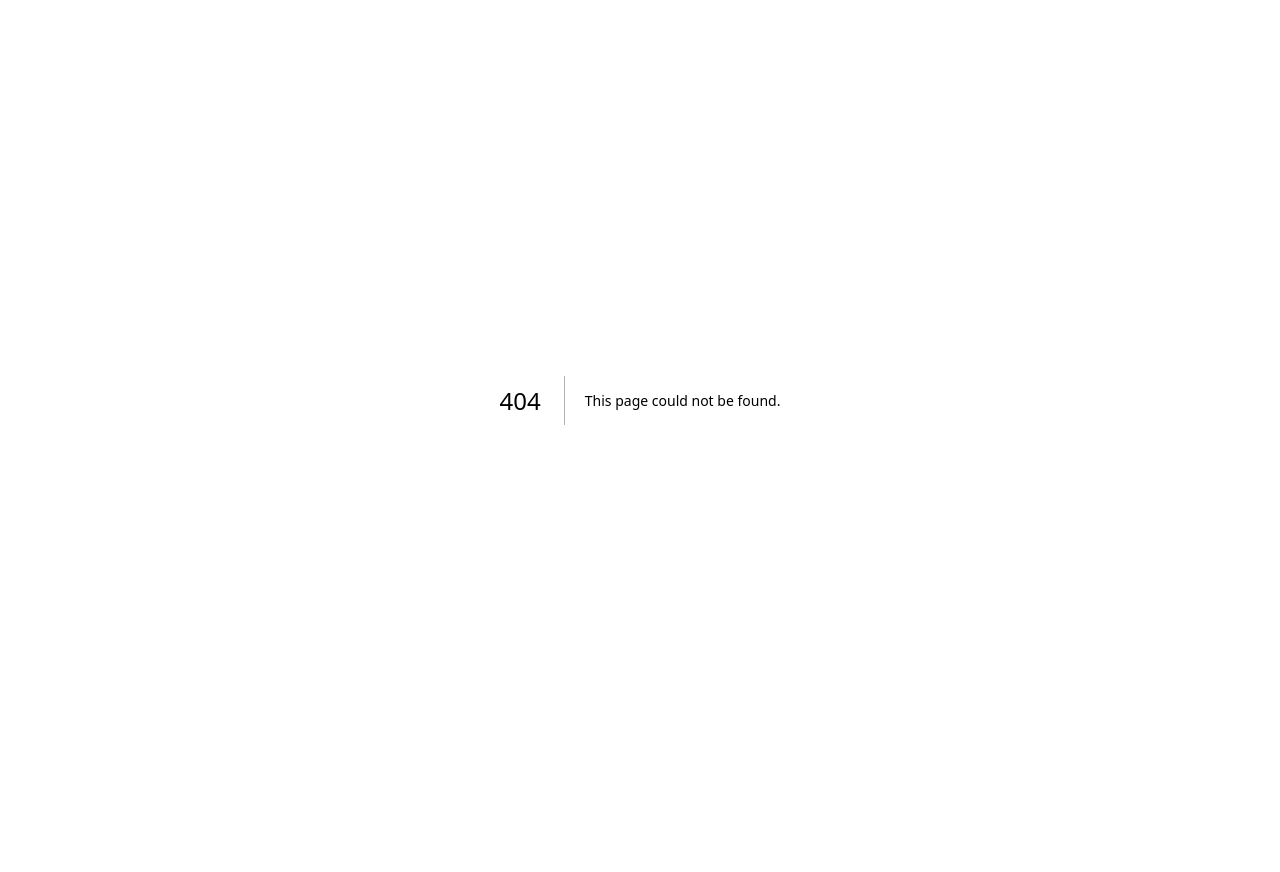
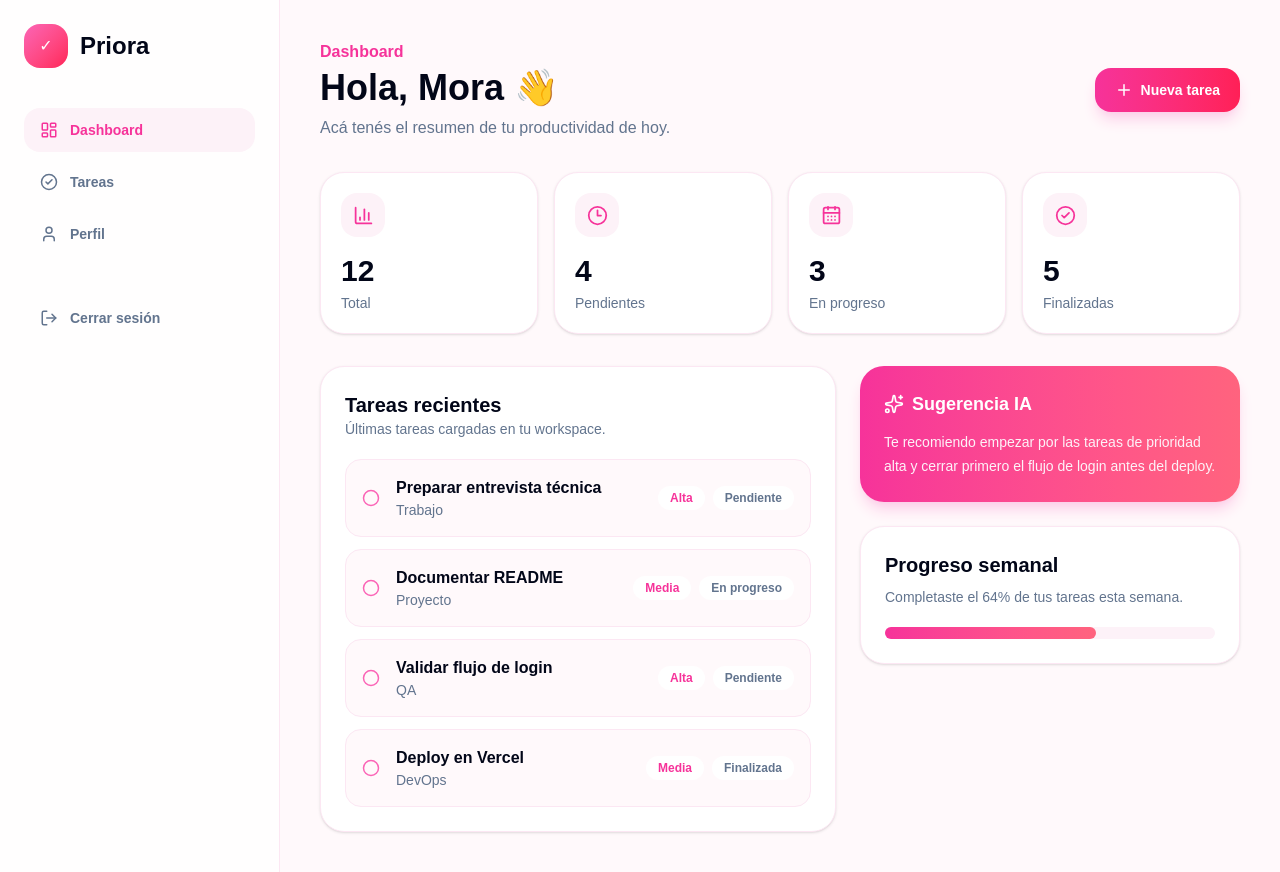
Before and after one commit to moracicero/priora, a Next.js app: page /dashboard in a window 1280 px wide. Before the commit this address had no page. Before the commit the page ends 800 px from the top, so only its background shows below. Built offline with nearby package versions, Linux system fonts and the light colour scheme.

Commit message:
feat: create Priora landing and dashboard layout

```diff
--- /dev/null
+++ b/app/dashboard/page.tsx
@@ -0,0 +1,160 @@
+import {
+  BarChart3,
+  CalendarDays,
+  CheckCircle2,
+  Circle,
+  Clock3,
+  LayoutDashboard,
+  LogOut,
+  Plus,
+  Sparkles,
+  User,
+} from "lucide-react";
+
+export default function DashboardPage() {
+  const tasks = [
+    ["Preparar entrevista técnica", "Trabajo", "Alta", "Pendiente"],
+    ["Documentar README", "Proyecto", "Media", "En progreso"],
+    ["Validar flujo de login", "QA", "Alta", "Pendiente"],
+    ["Deploy en Vercel", "DevOps", "Media", "Finalizada"],
+  ];
+
+  return (
+    <main className="min-h-screen bg-[#FFF9FB] text-slate-950">
+      <div className="grid min-h-screen lg:grid-cols-[280px_1fr]">
+        <aside className="hidden border-r border-pink-100 bg-white/80 p-6 lg:block">
+          <div className="flex items-center gap-3">
+            <div className="flex h-11 w-11 items-center justify-center rounded-2xl bg-gradient-to-br from-pink-400 to-rose-500 text-white">
+              ✓
+            </div>
+            <span className="text-2xl font-black">Priora</span>
+          </div>
+
+          <nav className="mt-10 space-y-2">
+            <button className="flex w-full items-center gap-3 rounded-2xl bg-pink-50 px-4 py-3 text-sm font-bold text-pink-500">
+              <LayoutDashboard size={18} />
+              Dashboard
+            </button>
+
+            <button className="flex w-full items-center gap-3 rounded-2xl px-4 py-3 text-sm font-bold text-slate-500 hover:bg-pink-50 hover:text-pink-500">
+              <CheckCircle2 size={18} />
+              Tareas
+            </button>
+
+            <button className="flex w-full items-center gap-3 rounded-2xl px-4 py-3 text-sm font-bold text-slate-500 hover:bg-pink-50 hover:text-pink-500">
+              <User size={18} />
+              Perfil
+            </button>
+          </nav>
+
+          <button className="mt-10 flex w-full items-center gap-3 rounded-2xl px-4 py-3 text-sm font-bold text-slate-500 hover:bg-pink-50 hover:text-pink-500">
+            <LogOut size={18} />
+            Cerrar sesión
+          </button>
+        </aside>
+
+        <section className="p-6 lg:p-10">
+          <header className="flex flex-col justify-between gap-5 md:flex-row md:items-center">
+            <div>
+              <p className="font-bold text-pink-500">Dashboard</p>
+              <h1 className="mt-1 text-4xl font-black">Hola, Mora 👋</h1>
+              <p className="mt-2 text-slate-500">
+                Acá tenés el resumen de tu productividad de hoy.
+              </p>
+            </div>
+
+            <button className="inline-flex items-center justify-center gap-2 rounded-2xl bg-gradient-to-r from-pink-500 to-rose-500 px-5 py-3 text-sm font-bold text-white shadow-lg shadow-pink-200">
+              <Plus size={18} />
+              Nueva tarea
+            </button>
+          </header>
+
+          <section className="mt-8 grid gap-4 md:grid-cols-4">
+            {[
+              [BarChart3, "12", "Total"],
+              [Clock3, "4", "Pendientes"],
+              [CalendarDays, "3", "En progreso"],
+              [CheckCircle2, "5", "Finalizadas"],
+            ].map(([Icon, number, label]) => (
+              <article
+                key={label as string}
+                className="rounded-3xl border border-pink-100 bg-white p-5 shadow-sm"
+              >
+                <div className="mb-4 flex h-11 w-11 items-center justify-center rounded-2xl bg-pink-50 text-pink-500">
+                  <Icon size={21} />
+                </div>
+                <p className="text-3xl font-black">{number as string}</p>
+                <p className="mt-1 text-sm font-medium text-slate-500">
+                  {label as string}
+                </p>
+              </article>
+            ))}
+          </section>
+
+          <section className="mt-8 grid gap-6 xl:grid-cols-[1fr_380px]">
+            <article className="rounded-3xl border border-pink-100 bg-white p-6 shadow-sm">
+              <div className="mb-5 flex items-center justify-between">
+                <div>
+                  <h2 className="text-xl font-black">Tareas recientes</h2>
+                  <p className="text-sm text-slate-500">
+                    Últimas tareas cargadas en tu workspace.
+                  </p>
+                </div>
+              </div>
+
+              <div className="grid gap-3">
+                {tasks.map(([title, category, priority, status]) => (
+                  <div
+                    key={title}
+                    className="flex flex-col justify-between gap-3 rounded-2xl border border-pink-100 bg-[#FFF9FB] p-4 md:flex-row md:items-center"
+                  >
+                    <div className="flex items-center gap-4">
+                      <Circle size={18} className="text-pink-400" />
+                      <div>
+                        <h3 className="font-bold">{title}</h3>
+                        <p className="text-sm text-slate-500">{category}</p>
+                      </div>
+                    </div>
+
+                    <div className="flex gap-2">
+                      <span className="rounded-full bg-white px-3 py-1 text-xs font-black text-pink-500">
+                        {priority}
+                      </span>
+                      <span className="rounded-full bg-white px-3 py-1 text-xs font-black text-slate-500">
+                        {status}
+                      </span>
+                    </div>
+                  </div>
+                ))}
+              </div>
+            </article>
+
+            <aside className="space-y-6">
+              <article className="rounded-3xl bg-gradient-to-r from-pink-500 to-rose-400 p-6 text-white shadow-lg shadow-pink-200">
+                <div className="flex items-center gap-2 text-lg font-black">
+                  <Sparkles size={20} />
+                  Sugerencia IA
+                </div>
+                <p className="mt-3 text-sm leading-6 text-pink-50">
+                  Te recomiendo empezar por las tareas de prioridad alta y
+                  cerrar primero el flujo de login antes del deploy.
+                </p>
+              </article>
+
+              <article className="rounded-3xl border border-pink-100 bg-white p-6 shadow-sm">
+                <h2 className="text-xl font-black">Progreso semanal</h2>
+                <p className="mt-2 text-sm text-slate-500">
+                  Completaste el 64% de tus tareas esta semana.
+                </p>
+
+                <div className="mt-5 h-3 rounded-full bg-pink-50">
+                  <div className="h-3 w-[64%] rounded-full bg-gradient-to-r from-pink-500 to-rose-400" />
+                </div>
+              </article>
+            </aside>
+          </section>
+        </section>
+      </div>
+    </main>
+  );
+}
```
